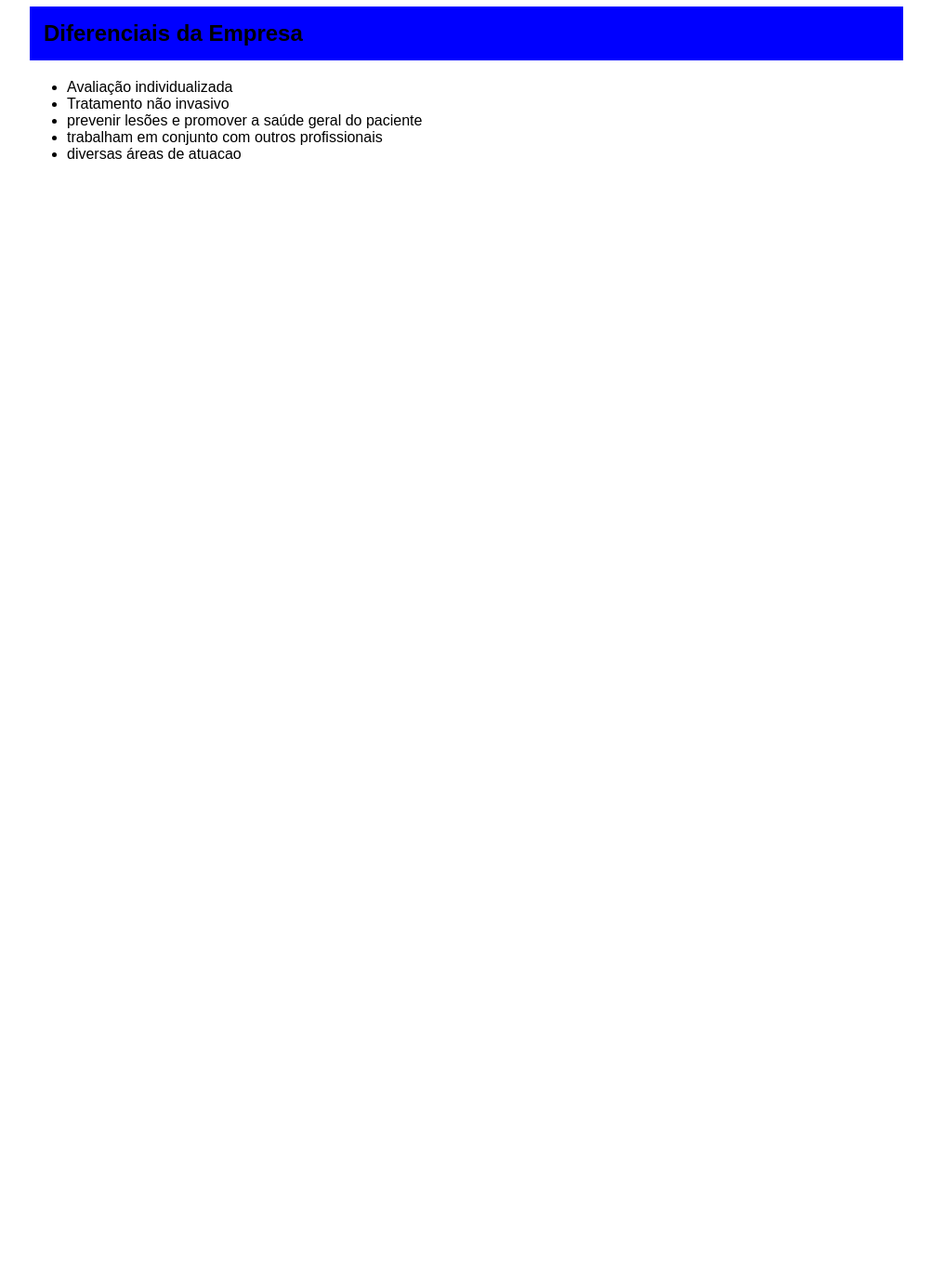
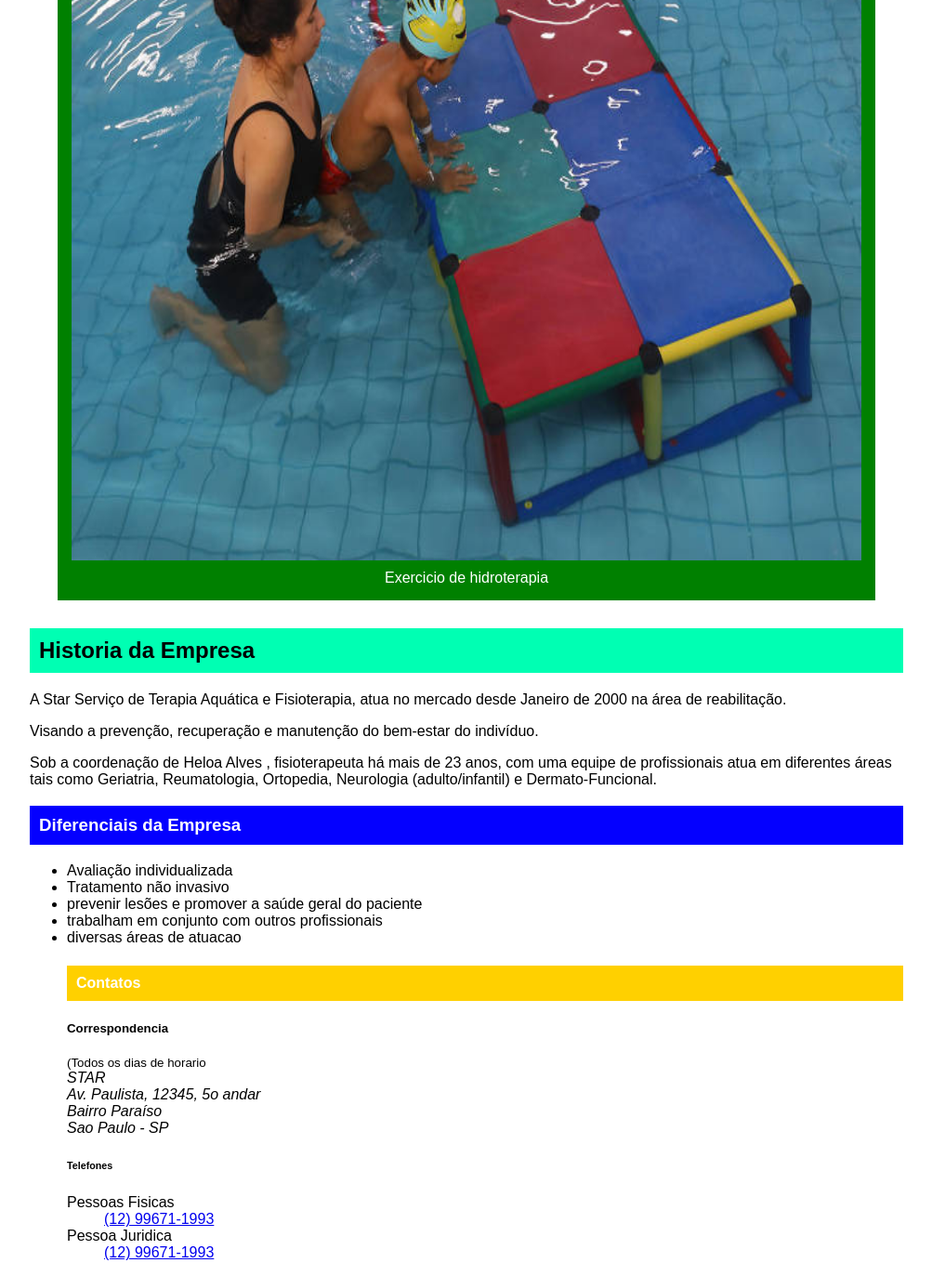
Before and after one commit to lyon46/Serasa-Transforme-se, a plain HTML site: page Sobre.html in a window 1280 px wide. Shown: the part 1408-2781 px from the top of the page at 93% size, without its empty margins (138-1141 px from the left). Before the commit the page ends 1599 px from the top, so only its background shows below. Drawn offline with Linux system fonts and the light colour scheme.

Commit message:
AULA 8 - 19/01/2022

```diff
--- a/Estilo.css
+++ b/Estilo.css
@@ -3,6 +3,7 @@ body{
     width: 940px;
     margin-left: auto;
     margin-right:auto;
+    color : black;
 }
 h1{
     padding: 10px;
@@ -11,12 +12,36 @@ h1{
 }
 h2{
     color: black;
-    background-color: blue;
-    padding: 15px;
+    background-color: rgb(0, 255, 179);
+    padding: 10px;
 }
-img{
+h3{
+    color: white;
+    background-color: rgb(4, 0, 255);
+    padding: 10px;
+}
+h4{
+    color: white;
+    background-color: rgb(255, 208, 0);
+    padding: 10px;
+}
+
+
+figure img{
+    width: 100%;
+    height: 100%;
+
+}
+.fisioterapia{
+    width: 300px;
     margin-left: auto;
-    margin-right :auto;
+    margin-right:auto;
+
+}
+.Exercicio de hidroterapia{
+    width: 275px;
+    margin-left: auto;
+    margin-right:auto;
 
 }
 figcaption{
--- a/Sobre.html
+++ b/Sobre.html
@@ -8,10 +8,12 @@
   <link rel="stylesheet" href="./Estilo.css">
 </head>
 <body>
+
   <h1>Sobre a Empresa</h1>
+  <p> <strong>Star Terapia aquatica</strong>.</p>
 </p>
-<figure><img src="./fisioterapia.jpg" alt="ATIVIDADE SEM REALIZA">
- <figcaption></figcaption>
+<figure class="fisioterapia"><img src="./fisioterapia.jpg" alt="ATIVIDADE SEM REALIZA">
+ <figcaption>fisioterapia</figcaption>
 </figure>
 
 <p>
@@ -30,7 +32,7 @@
  Lesões musculares, Dores articulares , Inchaço nas pernas ,Dificuldade respiratória,Problemas neurológicos.
 
  </p>
- <figure><img src="./fisio_md.jpg" alt="ATIVIDADE SEM REALIZA">
+ <figure class="Exercicio de hidroterapia"><img src="./fisio_md.jpg" alt="ATIVIDADE SEM REALIZA">
   <figcaption>Exercicio de hidroterapia</figcaption>
 </figure>
 
@@ -45,14 +47,32 @@
 
  Sob a coordenação de Heloa Alves , fisioterapeuta há mais de 23 anos, com uma equipe de profissionais atua em diferentes áreas tais como Geriatria, Reumatologia, Ortopedia, Neurologia (adulto/infantil) e Dermato-Funcional.
 </p>
-<h2> Diferenciais da Empresa </h2>
+<h3> Diferenciais da Empresa </h3>
 <ul>
   <li>Avaliação individualizada</li>
 <li> Tratamento não invasivo</li>
 <li>prevenir lesões e promover a saúde geral do paciente</li>
 <li>trabalham em conjunto com outros profissionais</li>
 <li>diversas áreas de atuacao</li>
-</ul>
 
+<h4> Contatos </h4>
+<h5>Correspondencia</h5>
+<small>(Todos os dias de horario</small>
+<address>
+  STAR
+        <br>
+        Av. Paulista, 12345, 5o andar
+        <br>
+        Bairro Paraíso
+        <br>
+        Sao Paulo - SP
+    </address>
+    <h6>Telefones</h6>
+    <dl>
+        <dt>Pessoas Fisicas</dt>
+        <dd><a href="tel://12996711993">(12) 99671-1993</a></dd>
+
+        <dt>Pessoa Juridica</dt>
+        <dd><a href="tel://12996711993">(12) 99671-1993</a></dd>
 </body>
 </html>
```
Also changed, not shown: favicon.ico (added).
